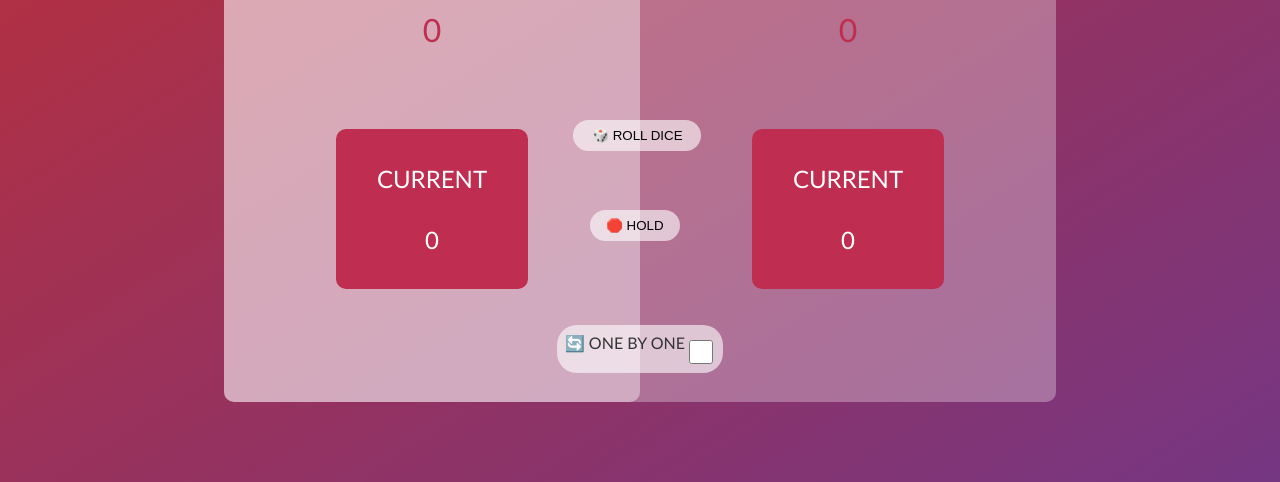
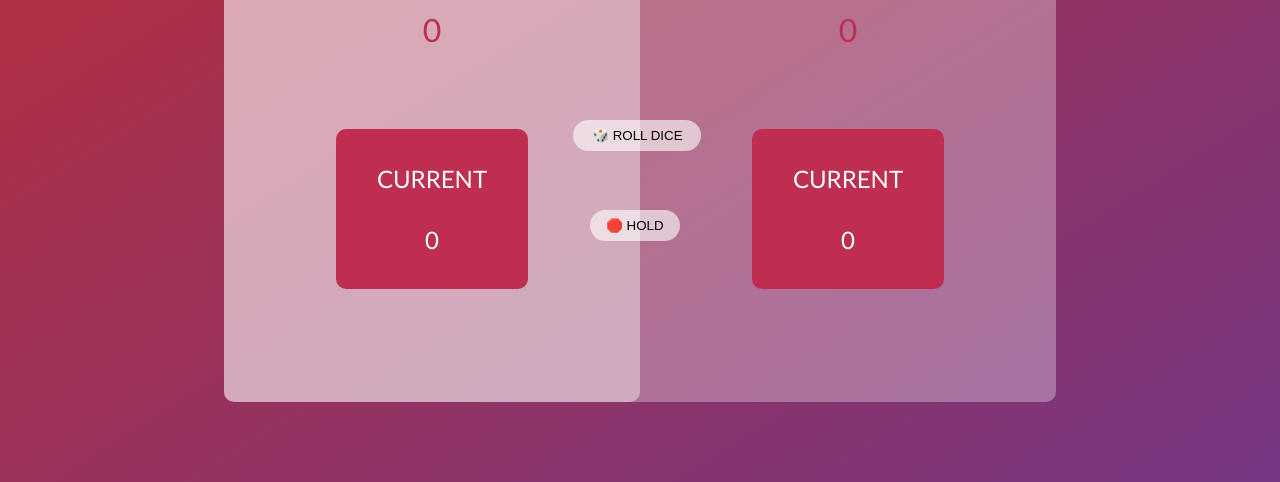
Before and after one commit to Subhashyogi/PigGame, a plain HTML site: page index.html in a window 1280 px wide. Shown: the part 318-800 px from the top of the page. Drawn offline with Linux system fonts and the light colour scheme.

Commit message:
Update index.html

```diff
--- a/index.html
+++ b/index.html
@@ -29,10 +29,10 @@
         <button class="btn newGame">🔁 New Game</button>
         <button class="btn rollDice">🎲 Roll Dice</button>
         <button class="btn hold">🛑 Hold</button>
-        <div class="btn alter">
+<!--         <div class="btn alter">
             <label for="alter">🔄 One by One</label>
         <input type="checkbox" class="check"  name="alter"  id="alter-Chance">
-        </div>
+        </div> -->
     </main>
     <button class="btn inpName ">Player Name</button>
     <div class="inpBox hide">
```
